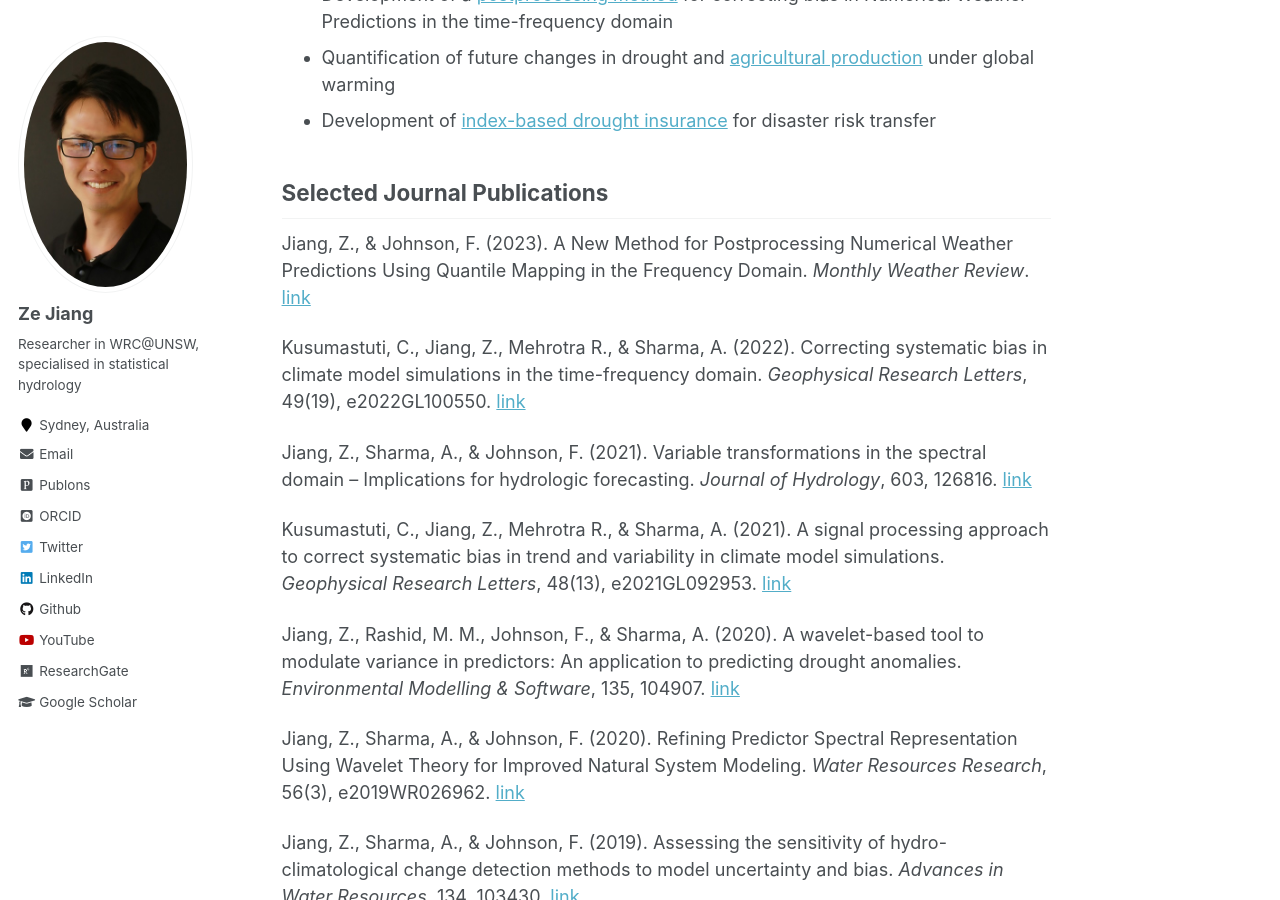
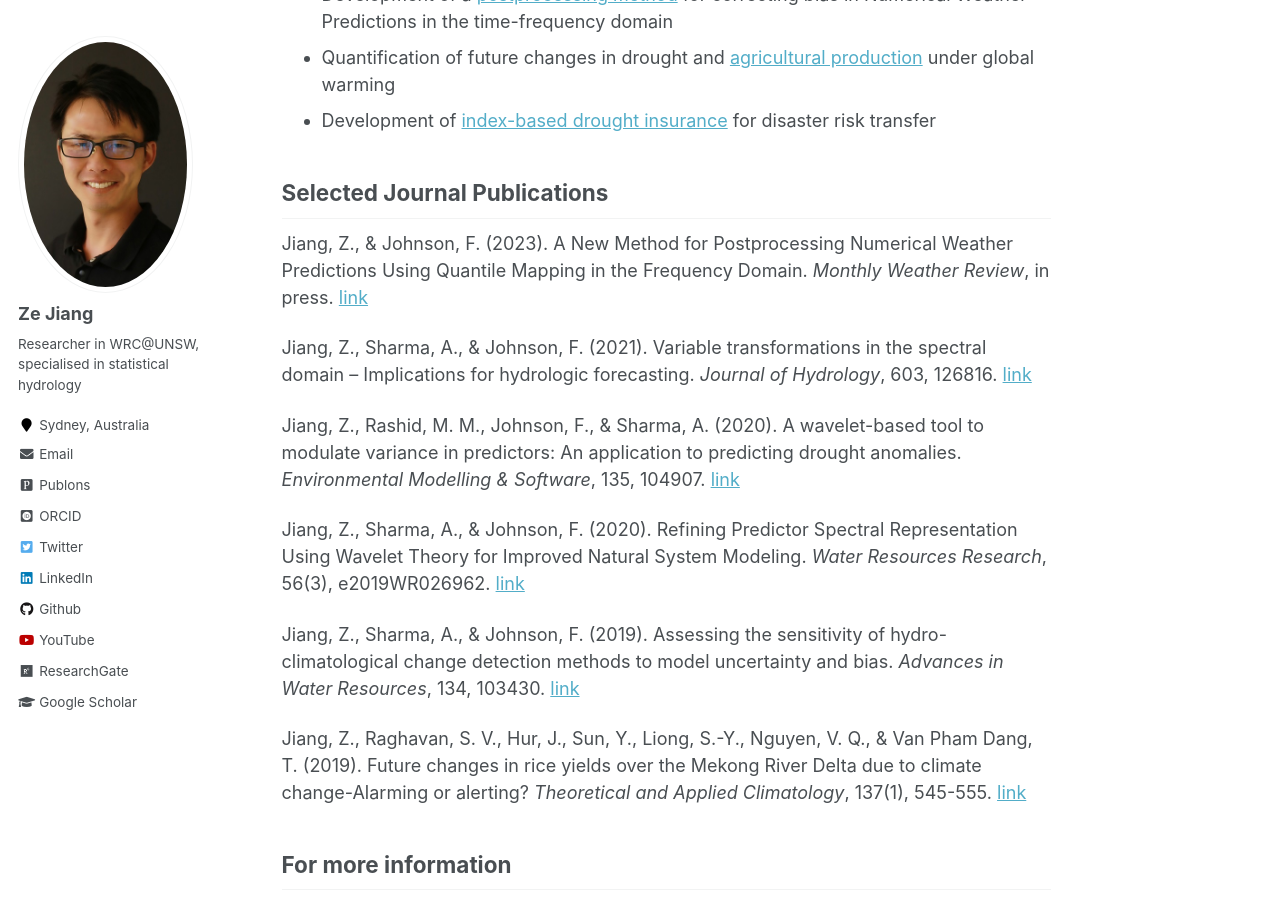
Before and after one commit to zejiang-unsw/zejiang-unsw.github.io, a Jekyll site: the page built from _pages/about.md, in a window 1280 px wide and 900 px high, scrolled down 798 px. Built offline with Jekyll 4.4.1, drawn with Linux system fonts in a browser that asks for light colours; some web fonts are replaced.

Commit message:
Update about.md

```diff
--- a/_pages/about.md
+++ b/_pages/about.md
@@ -21,13 +21,9 @@
 * Development of [index-based drought insurance](https://doi.org/10.1108/AFR-02-2020-0020) for disaster risk transfer
 
 ## Selected Journal Publications
-Jiang, Z., & Johnson, F. (2023). A New Method for Postprocessing Numerical Weather Predictions Using Quantile Mapping in the Frequency Domain. *Monthly Weather Review*. [link](https://doi.org/10.1175/MWR-D-22-0217.1)
-
-Kusumastuti, C., Jiang, Z., Mehrotra R., & Sharma, A. (2022). Correcting systematic bias in climate model simulations in the time-frequency domain. *Geophysical Research Letters*, 49(19), e2022GL100550. [link](https://doi.org/10.1029/2022GL100550)
+Jiang, Z., & Johnson, F. (2023). A New Method for Postprocessing Numerical Weather Predictions Using Quantile Mapping in the Frequency Domain. *Monthly Weather Review*, in press. [link](https://doi.org/10.1175/MWR-D-22-0217.1)
 
 Jiang, Z., Sharma, A., & Johnson, F. (2021). Variable transformations in the spectral domain – Implications for hydrologic forecasting. *Journal of Hydrology*, 603, 126816. [link](https://doi.org/10.1016/j.jhydrol.2021.126816)
-
-Kusumastuti, C., Jiang, Z., Mehrotra R., & Sharma, A. (2021). A signal processing approach to correct systematic bias in trend and variability in climate model simulations. *Geophysical Research Letters*, 48(13), e2021GL092953. [link](https://doi.org/10.1029/2021GL092953)
 
 Jiang, Z., Rashid, M. M., Johnson, F., & Sharma, A. (2020). A wavelet-based tool to modulate variance in predictors: An application to predicting drought anomalies. *Environmental Modelling & Software*, 135, 104907. [link](https://doi.org/10.1016/j.envsoft.2020.104907)
 
```
Also changed, not shown: _software/WQM.md (+1 -1 lines).
